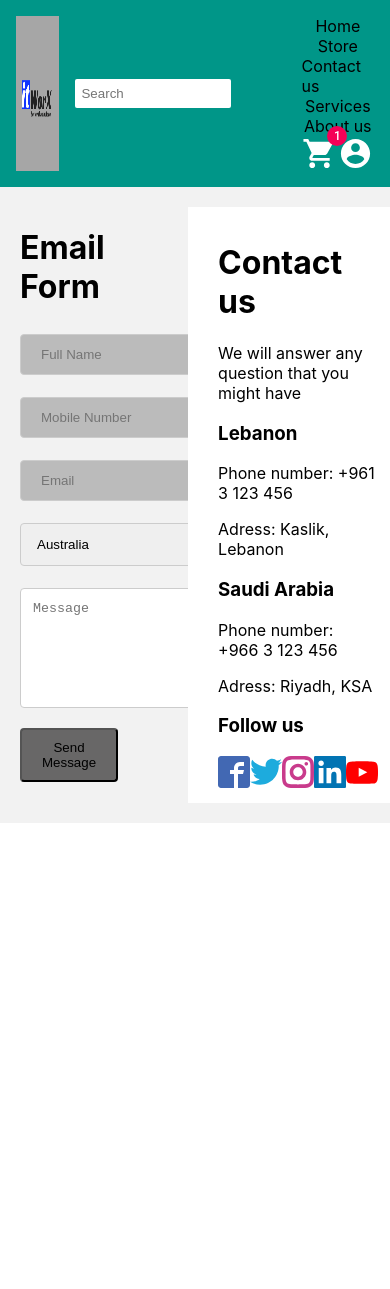
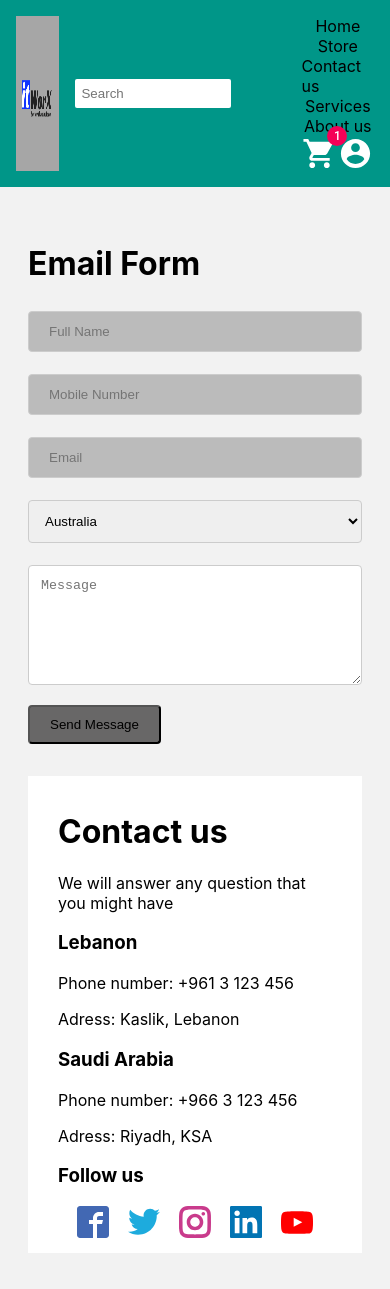
Before and after one commit to teddyChalhoub/ITWorkX-frontend, a React (Create React App) app: page /contact-us in a window 390 px wide. Before the commit the page ends 844 px from the top, so only its background shows below. Built offline with nearby package versions, Linux system fonts and the light colour scheme.

Commit message:
make contact us ui responsive

```diff
--- a/src/App.css
+++ b/src/App.css
@@ -45,7 +45,7 @@
 }
 
 .app__form {
-  margin-right: 10%;
+  width: 100%;
 }
 
 .email,
@@ -53,7 +53,7 @@
 .fname,
 .topic,
 .comment {
-  width: 200%;
+  width: 100%;
   padding: 12px;
   border: 1px solid #ccc;
   border-radius: 4px;
@@ -111,7 +111,6 @@
 .app__contact-info {
   background-color: white;
   padding: 15px 30px;
-  margin-left: 10%;
 }
 
 .container__contact-us {
--- a/src/pages/ContactUs.js
+++ b/src/pages/ContactUs.js
@@ -2,12 +2,30 @@ import React from "react";
 import "./Contact.css";
 import { ImFacebook2 } from "react-icons/im";
 import { GrTwitter, GrInstagram, GrLinkedin, GrYoutube } from "react-icons/gr";
+import Grid from "@material-ui/core/Grid";
 
 const ContactUs = () => {
   return (
     <div>
       <div className="container">
         <div className="container__contact-us">
+          <Grid
+            container
+            alignItems={"center"}
+            alignContent={"flex-end"}
+            xs={12}
+            md={12}
+            spacing={2}
+          >
+            <Grid container item xs={0} md={1} />
+            <Grid
+              container
+              item
+              xs={12}
+              md={4}
+              alignItems={"center"}
+              alignContent={"center"}
+            >
               <form className="app__form">
                 <h1>Email Form</h1>
                 <div className="app__form__contact-us">
@@ -48,6 +66,16 @@ const ContactUs = () => {
                   <button className="btn">Send Message</button>
                 </div>
               </form>
+            </Grid>
+            <Grid container item xs={0} md={2} />
+            <Grid
+              container
+              item
+              xs={12}
+              md={4}
+              alignItems={"center"}
+              alignContent={"center"}
+            >
               <form className="app__contact-info">
                 <div className="contact-1">
                   <h1>Contact us</h1>
@@ -74,6 +102,9 @@ const ContactUs = () => {
                   </div>
                 </div>
               </form>
+            </Grid>
+            <Grid container item xs={0} md={1} />
+          </Grid>
         </div>
       </div>
     </div>
```
Lines whose indentation alone changed are shown as unchanged.
